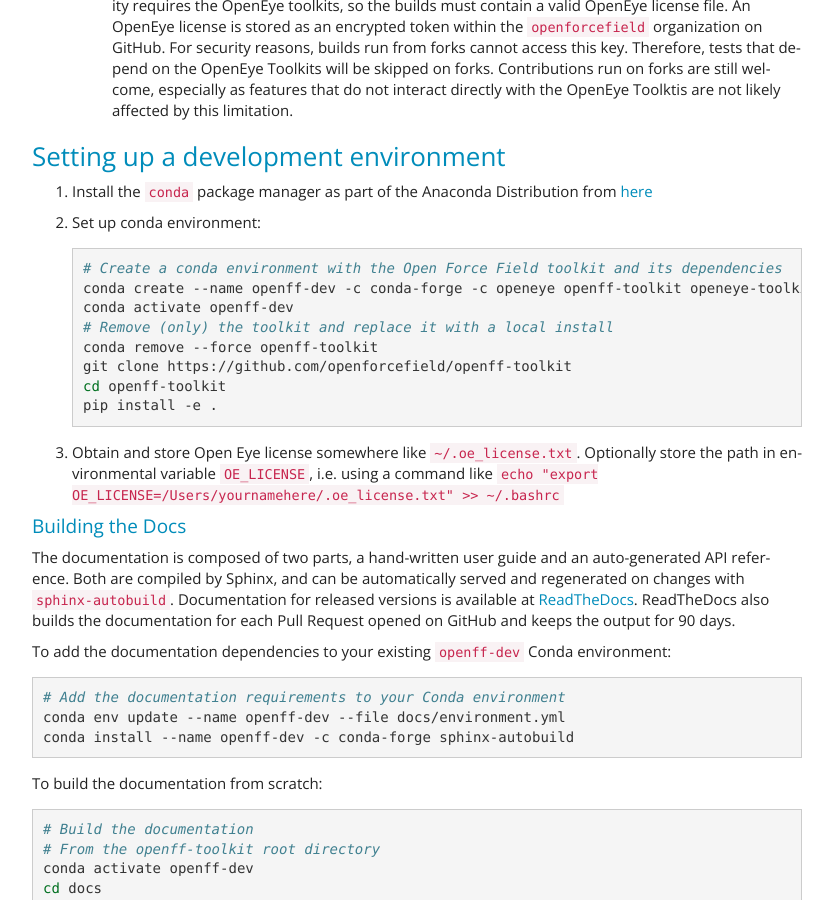
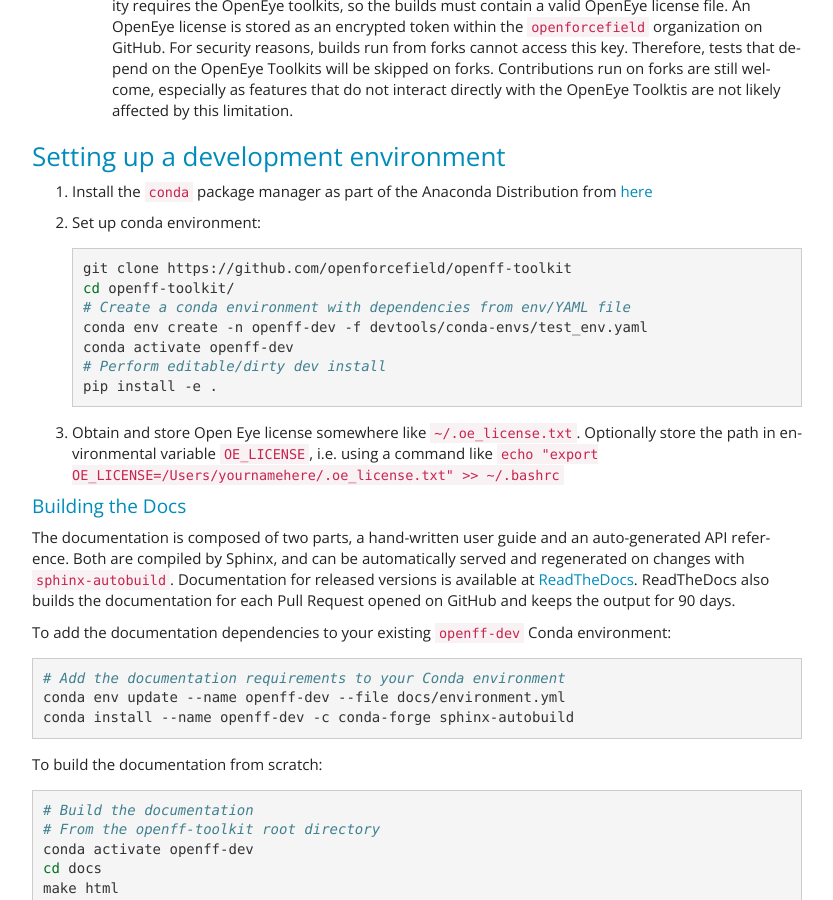
Before and after one commit to openforcefield/openff-toolkit, a Sphinx documentation site: the page built from docs/developing.md, in a window 1280 px wide and 900 px high, scrolled down 5274 px. Shown: the whole window, without its empty margins (38-871 px from the left). Built offline with Sphinx 7.4.7, drawn with Linux system fonts in a browser that asks for light colours.

Commit message:
setting up development environment using test_env.yaml

````diff
--- a/docs/developing.md
+++ b/docs/developing.md
@@ -238,13 +238,12 @@
 2. Set up conda environment:
 
     ```shell
-    # Create a conda environment with the Open Force Field toolkit and its dependencies
-    conda create --name openff-dev -c conda-forge -c openeye openff-toolkit openeye-toolkits
+    git clone https://github.com/openforcefield/openff-toolkit
+    cd openff-toolkit/
+    # Create a conda environment with dependencies from env/YAML file
+    conda env create -n openff-dev -f devtools/conda-envs/test_env.yaml
     conda activate openff-dev
-    # Remove (only) the toolkit and replace it with a local install
-    conda remove --force openff-toolkit
-    git clone https://github.com/openforcefield/openff-toolkit
-    cd openff-toolkit
+    # Perform editable/dirty dev install
     pip install -e .
     ```
 
````
